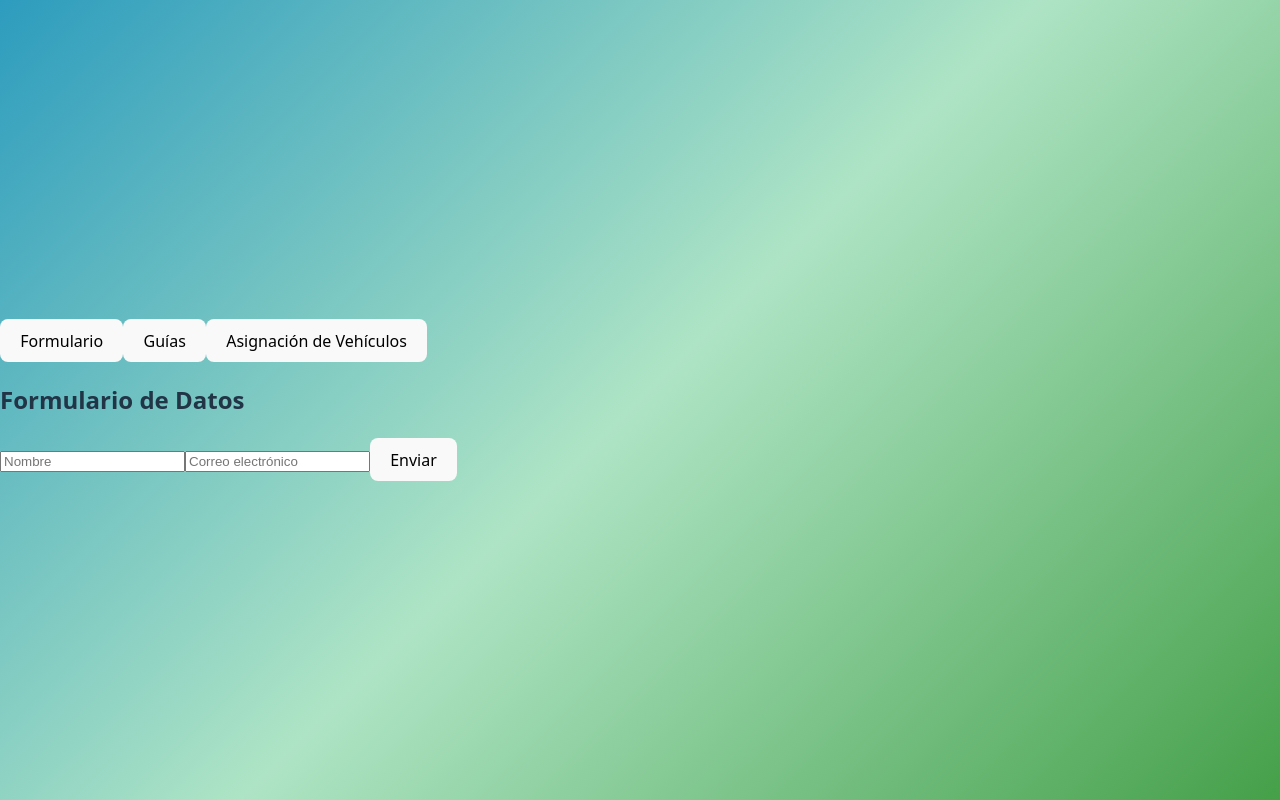
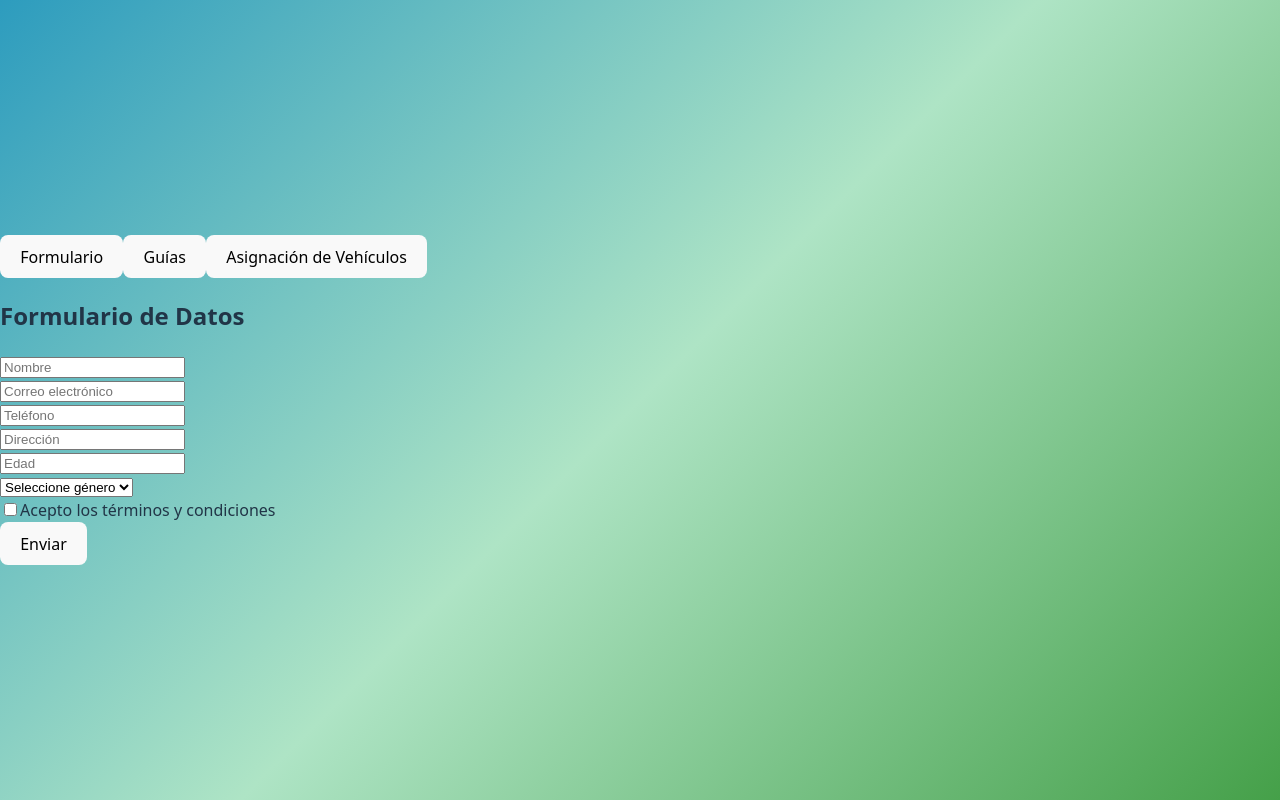
Before and after one commit to A-revalo/React_proyecto, a React (Vite) app: page / in a window 1280 px wide. Built offline with nearby package versions, Linux system fonts and the light colour scheme.

Commit message:
arreglos

```diff
--- a/src/FormularioDeDatos.jsx
+++ b/src/FormularioDeDatos.jsx
@@ -1,32 +1,149 @@
 import { useState } from "react";
 
 function FormularioDeDatos() {
-  const [nombre, setNombre] = useState("");
-  const [email, setEmail] = useState("");
+  const [formData, setFormData] = useState({
+    nombre: "",
+    email: "",
+    telefono: "",
+    direccion: "",
+    edad: "",
+    genero: "",
+    aceptarTerminos: false,
+  });
+
+  const [errores, setErrores] = useState({});
+
+  const handleChange = (e) => {
+    const { name, value, type, checked } = e.target;
+    setFormData({
+      ...formData,
+      [name]: type === "checkbox" ? checked : value,
+    });
+  };
+
+  const validar = () => {
+    const nuevosErrores = {};
+    if (!formData.nombre) nuevosErrores.nombre = "El nombre es obligatorio";
+    if (!/\S+@\S+\.\S+/.test(formData.email))
+      nuevosErrores.email = "Correo inválido";
+    if (formData.telefono.length < 7)
+      nuevosErrores.telefono = "Teléfono demasiado corto";
+    if (!formData.aceptarTerminos)
+      nuevosErrores.aceptarTerminos = "Debes aceptar los términos";
+    return nuevosErrores;
+  };
 
   const handleSubmit = (e) => {
     e.preventDefault();
-    console.log("Datos enviados:", { nombre, email });
+    const nuevosErrores = validar();
+    if (Object.keys(nuevosErrores).length > 0) {
+      setErrores(nuevosErrores);
+    } else {
+      setErrores({});
+      alert("Datos enviados correctamente ✅");
+      console.log("Datos:", formData);
+    }
   };
 
   return (
-    <div className="max-w-md mx-auto bg-white p-6 rounded-xl shadow-md">
-      <h2 className="text-xl font-bold text-center mb-4">Formulario de Datos</h2>
+    <div className="max-w-lg mx-auto bg-white p-6 rounded-xl shadow-md">
+      <h2 className="text-2xl font-bold text-center mb-4">Formulario de Datos</h2>
       <form onSubmit={handleSubmit} className="space-y-4">
+
+        {/* Nombre */}
+        <div>
           <input
             type="text"
+            name="nombre"
             placeholder="Nombre"
-          value={nombre}
-          onChange={(e) => setNombre(e.target.value)}
+            value={formData.nombre}
+            onChange={handleChange}
             className="w-full p-2 border rounded-lg"
           />
+          {errores.nombre && <p className="text-red-500 text-sm">{errores.nombre}</p>}
+        </div>
+
+        {/* Email */}
+        <div>
           <input
             type="email"
+            name="email"
             placeholder="Correo electrónico"
-          value={email}
-          onChange={(e) => setEmail(e.target.value)}
+            value={formData.email}
+            onChange={handleChange}
             className="w-full p-2 border rounded-lg"
           />
+          {errores.email && <p className="text-red-500 text-sm">{errores.email}</p>}
+        </div>
+
+        {/* Teléfono */}
+        <div>
+          <input
+            type="tel"
+            name="telefono"
+            placeholder="Teléfono"
+            value={formData.telefono}
+            onChange={handleChange}
+            className="w-full p-2 border rounded-lg"
+          />
+          {errores.telefono && <p className="text-red-500 text-sm">{errores.telefono}</p>}
+        </div>
+
+        {/* Dirección */}
+        <div>
+          <input
+            type="text"
+            name="direccion"
+            placeholder="Dirección"
+            value={formData.direccion}
+            onChange={handleChange}
+            className="w-full p-2 border rounded-lg"
+          />
+        </div>
+
+        {/* Edad */}
+        <div>
+          <input
+            type="number"
+            name="edad"
+            placeholder="Edad"
+            value={formData.edad}
+            onChange={handleChange}
+            className="w-full p-2 border rounded-lg"
+          />
+        </div>
+
+        {/* Género */}
+        <div>
+          <select
+            name="genero"
+            value={formData.genero}
+            onChange={handleChange}
+            className="w-full p-2 border rounded-lg"
+          >
+            <option value="">Seleccione género</option>
+            <option value="masculino">Masculino</option>
+            <option value="femenino">Femenino</option>
+            <option value="otro">Otro</option>
+          </select>
+        </div>
+
+        {/* Aceptar términos */}
+        <div className="flex items-center">
+          <input
+            type="checkbox"
+            name="aceptarTerminos"
+            checked={formData.aceptarTerminos}
+            onChange={handleChange}
+            className="mr-2"
+          />
+          <label>Acepto los términos y condiciones</label>
+        </div>
+        {errores.aceptarTerminos && (
+          <p className="text-red-500 text-sm">{errores.aceptarTerminos}</p>
+        )}
+
+        {/* Botón */}
         <button
           type="submit"
           className="w-full bg-blue-600 text-white py-2 rounded-lg hover:bg-blue-700"
```
Lines whose indentation alone changed are shown as unchanged.
